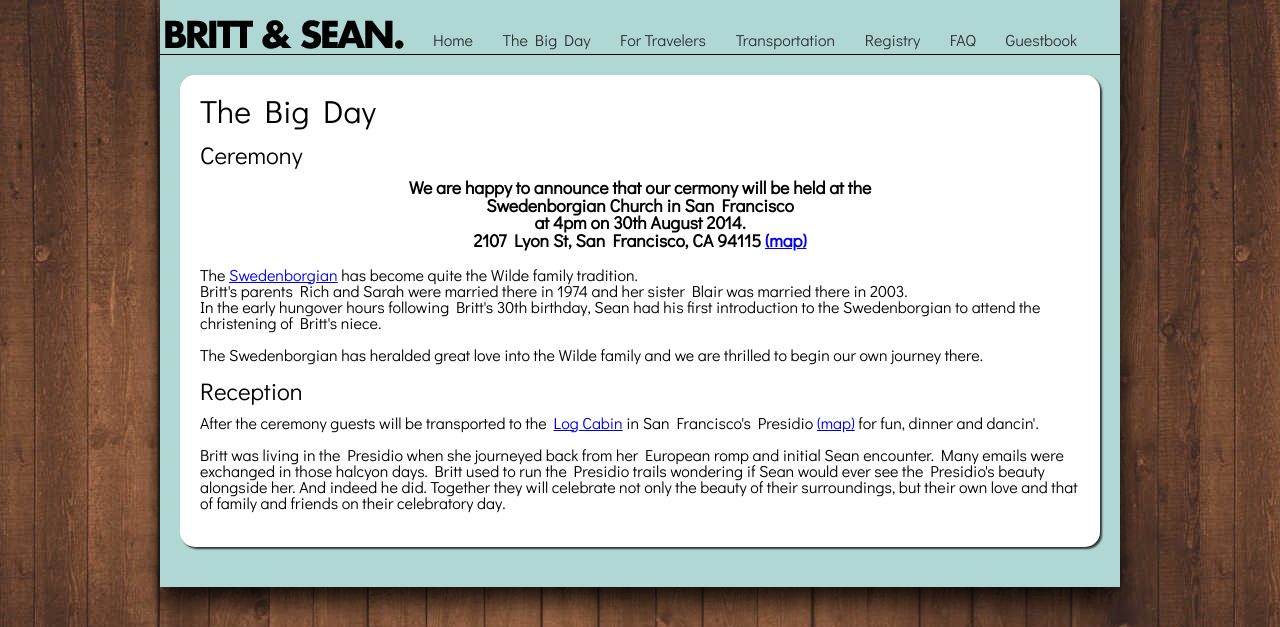
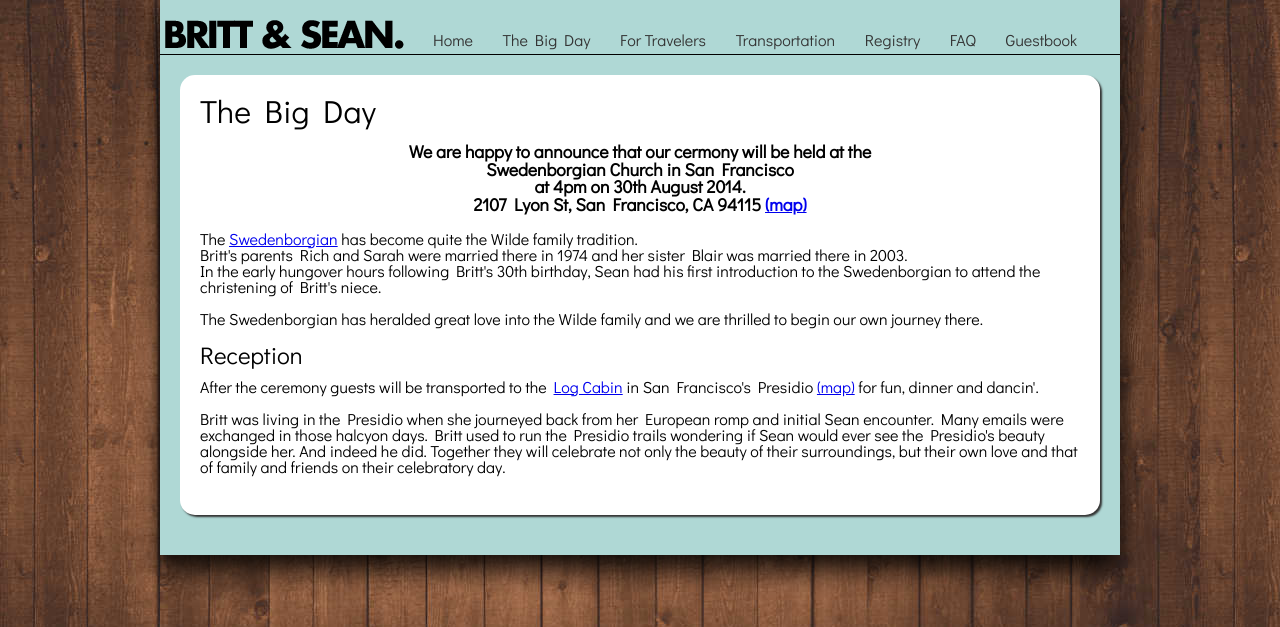
Before and after one commit to seanbelling/brittandsean, a PHP site: page /wedding in a window 1280 px wide. Shown: the top 627 px of the page. Run offline with PHP 8.4, Linux system fonts and the light colour scheme; some libraries are stand-ins or nearby versions.

Commit message:
this is getting annoying

```diff
--- a/wedding.php
+++ b/wedding.php
@@ -106,7 +106,6 @@
           <section id="main">
             <div class="page-content">
               <h2>The Big Day</h2>
-              <h3>Ceremony</h3>
               <div style="text-align:center;font-size:110%;font-weight:bold;"><p>We are happy to announce that our cermony will be held at the<br />
               Swedenborgian Church in San Francisco<br />at 4pm on 30th August 2014.<br />
               2107 Lyon St, San Francisco, CA 94115 <a href="http://goo.gl/maps/J9Zjp" target="_blank">(map)</a></p></div>
```
